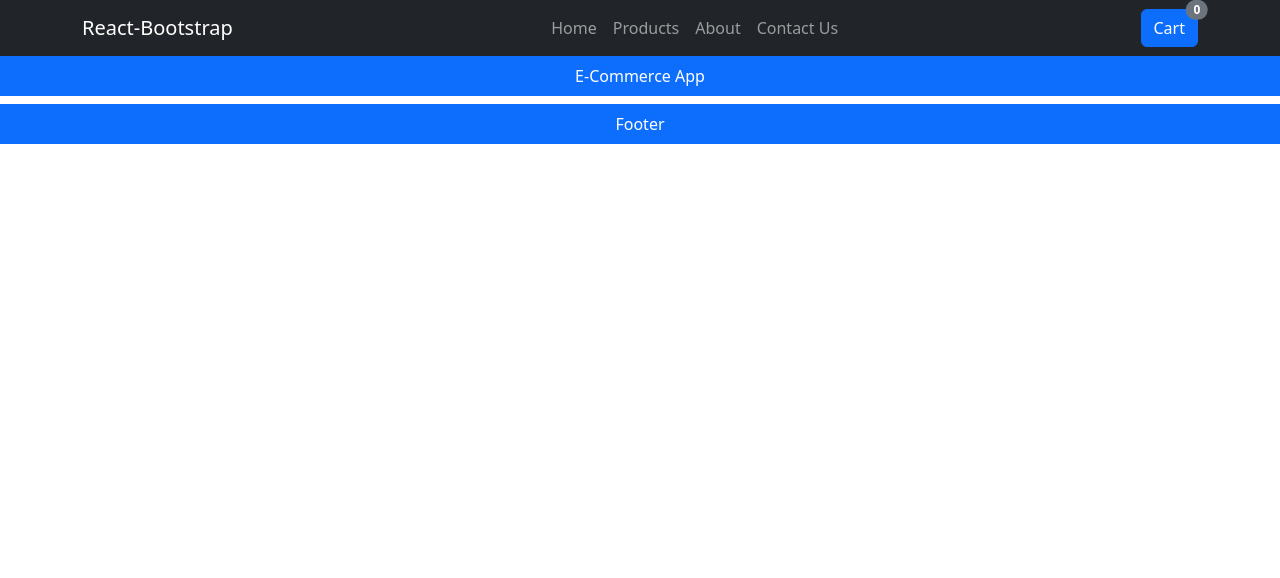
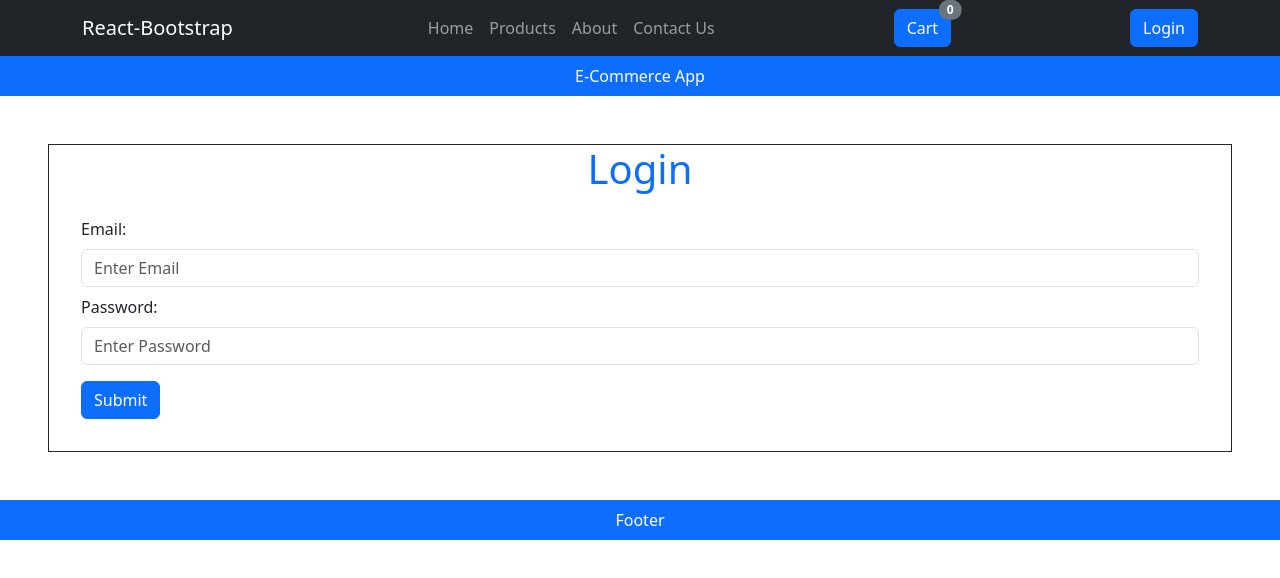
Before and after one commit to Nishant3105/ecommerce-bootstrap, a React (Create React App) app: page /login in a window 1280 px wide. Shown: the top 578 px of the page. Built offline with nearby package versions, Linux system fonts and the light colour scheme.

Commit message:
Adding Login to Ecommerce

```diff
--- a/package.json
+++ b/package.json
@@ -7,6 +7,7 @@
     "@testing-library/react": "^13.4.0",
     "@testing-library/user-event": "^13.5.0",
     "bootstrap": "^5.3.3",
+    "firebase": "^10.12.2",
     "react": "^18.3.1",
     "react-bootstrap": "^2.10.2",
     "react-dom": "^18.3.1",
--- a/src/App.js
+++ b/src/App.js
@@ -6,7 +6,7 @@ import About from './pages/About';
 import RootLayout from './pages/Root';
 import ContactUs from './pages/ContactUs';
 import ProductDetails from './pages/ProductDetails';
-import MagnifyingGlass from './Store/Magnifier';
+import Login from './pages/Login';
 
 function App() {
   return (
@@ -19,8 +19,8 @@ function App() {
         <Route path="/productlist" exact><Products/></Route>
         <Route path="/productlist/:id"><ProductDetails/></Route>
         <Route path="/contactus"><ContactUs/></Route>
+        <Route path="/login"><Login/></Route>
         </Switch>
-        {/* <MagnifyingGlass src="https://th.bing.com/th/id/OIP.tTfbqaFXessaL8hBJguRNwHaJ4?&rs=1&pid=ImgDetMain" zoomLevel={2} /> */}
       </RootLayout>
     </>
   );
--- /dev/null
+++ b/src/Context/AuthContext.js
@@ -0,0 +1,75 @@
+import React, { useState, useEffect } from 'react'
+// import {
+//     createUserWithEmailAndPassword,
+//     signInWithEmailAndPassword,
+//     s
+// } from "firebase/auth";
+// import auth from "../firebase/firebaseConfig";
+
+const AuthContext = React.createContext({
+    isLoggedIn: false,
+    login: () => { },
+    logout: () => { },
+    token: null,
+    email: null
+})
+
+export const AuthContextProvider = (props) => {
+    const [token, setToken] = useState(null)
+    const [email, setEmail] = useState(null)
+
+    useEffect(() => { setToken(localStorage.getItem('token')) }, [])
+
+    const isLoggedIn = !!token
+
+    const loginHandler = async (userCreds) => {
+        // signInWithPassword
+        // signUp
+        try {
+            const response = await fetch('https://identitytoolkit.googleapis.com/v1/accounts:signInWithPassword?key=AIzaSyCf0bMYuIZj1daUMsyGcesOPIdG8iT7jms',
+                {
+                    method: 'POST',
+                    headers: {
+                        'Content-Type': 'application/json'
+                    },
+                    body: JSON.stringify(userCreds)
+                })
+
+            if (!response.ok) {
+                throw new Error('SOmething went wrong')
+            }
+            if (response.ok) {
+                const data = await response.json()
+                const {email,idToken}=data
+                localStorage.setItem('token', idToken)
+                localStorage.setItem('email', email)
+                setToken(idToken)
+                setEmail(email)
+                return true
+            }
+        } catch (error) {
+            console.log('Please check your credentials')
+            return false
+        }
+    }
+    const logoutHandler = () => {
+        localStorage.removeItem('token')
+        localStorage.removeItem('email')
+        setToken(null)
+        setEmail(null)
+    }
+    const contextValues = {
+        isLoggedIn: isLoggedIn,
+        login: loginHandler,
+        logout: logoutHandler,
+        token: token,
+        email: email
+    }
+    return (
+        <AuthContext.Provider value={contextValues}>
+            {props.children}
+        </AuthContext.Provider>
+    )
+}
+
+export default AuthContext
--- a/src/component/MainNavigation.js
+++ b/src/component/MainNavigation.js
@@ -2,17 +2,28 @@ import React,{useContext} from 'react'
 import Container from 'react-bootstrap/Container';
 import Nav from 'react-bootstrap/Nav';
 import Navbar from 'react-bootstrap/Navbar';
+import Button from 'react-bootstrap/Button';
 import CartContext from '../Context/CartContext';
-import { Link } from 'react-router-dom';
+import { Link, useHistory } from 'react-router-dom';
+import AuthContext from '../Context/AuthContext';
 
 
 const MainNavigation = (props) => {
+    const authCtx=useContext(AuthContext)
+    const {isLoggedIn}=authCtx
     const cartCtx=useContext(CartContext)
     const noOfCartItems=cartCtx.cartItems.length
+
+    const history=useHistory()
+
+    const loginHandler=()=>{
+        history.push('/login')
+    }
     return (
         <Navbar expand="sm" bg="dark" data-bs-theme="dark">
             <Container>
-                <Navbar.Brand>React-Bootstrap</Navbar.Brand>
+                {!authCtx.email && <Navbar.Brand>React-Bootstrap</Navbar.Brand>}
+                {authCtx.email && <Navbar.Brand>Hi! {authCtx.email.split("@")[0]}</Navbar.Brand>}
                 <Nav className="justify-content-center" defaultActiveKey="/home" as="ul">
                     <Nav.Item as="li">
                         <Nav.Link as={Link} to="/home">Home</Nav.Link>
@@ -30,6 +41,12 @@ const MainNavigation = (props) => {
                 <button type="button" className="btn btn-primary position-relative" onClick={props.onClick}>
                     Cart <span className="position-absolute top-0 start-100 translate-middle badge rounded-pill text-bg-secondary">{noOfCartItems} <span className="visually-hidden">unread messages</span></span>
                 </button>
+                {!isLoggedIn && <Button variant="primary" className='ms-2' onClick={loginHandler}>
+                    Login
+                </Button>}
+                {isLoggedIn && <Button variant="primary" className='ms-2' onClick={()=>authCtx.logout()}>
+                    Logout
+                </Button>}
             </Container>
         </Navbar>
     )
--- /dev/null
+++ b/src/firebase/firebaseConfig.js
@@ -0,0 +1,17 @@
+import { initializeApp } from "firebase/app";
+import { getAuth } from "firebase/auth";
+
+const firebaseConfig = {
+  apiKey: "AIzaSyApYlp_lGD4OW6B5Pp7YbxIlaCDQZv7ZnM",
+  authDomain: "ecommerce-a77af.firebaseapp.com",
+  projectId: "ecommerce-a77af",
+  storageBucket: "ecommerce-a77af.appspot.com",
+  messagingSenderId: "186320757794",
+  appId: "1:186320757794:web:5f31e1748a98c373a8567b"
+};
+
+
+const app = initializeApp(firebaseConfig);
+const auth = getAuth(app);
+
+export default auth;
--- a/src/index.js
+++ b/src/index.js
@@ -9,9 +9,11 @@ import { BrowserRouter } from 'react-router-dom';
 
 import '../node_modules/react-bootstrap/dist/react-bootstrap'
 import '../node_modules/bootstrap/dist/css/bootstrap.css'
+import { AuthContextProvider } from './Context/AuthContext';
 
 const root = ReactDOM.createRoot(document.getElementById('root'));
 root.render(
+  <AuthContextProvider>
     <CartContextProvider>
       <BrowserRouter>
         <React.StrictMode>
@@ -19,6 +21,7 @@ root.render(
         </React.StrictMode>
       </BrowserRouter>
     </CartContextProvider>
+  </AuthContextProvider>
 );
 
 // If you want to start measuring performance in your app, pass a function
--- /dev/null
+++ b/src/pages/Login.js
@@ -0,0 +1,46 @@
+import React, { useContext, useRef } from 'react'
+import Button from 'react-bootstrap/Button';
+import Form from 'react-bootstrap/Form';
+import AuthContext from '../Context/AuthContext';
+import {useHistory} from 'react-router-dom'
+
+const Login = () => {
+    const authCtx=useContext(AuthContext)
+    const emailRef=useRef()
+    const passwordRef=useRef()
+    const history=useHistory()
+
+    const submitHandler = (e) => {
+        e.preventDefault()
+        const enteredEmail = emailRef.current.value
+        const enteredPassword = passwordRef.current.value
+        const formData = {
+            email:enteredEmail,
+            password:enteredPassword,
+            returnSecureToken: true
+        }
+        if(authCtx.login(formData)){
+            history.replace('/productlist')
+        }
+    }
+    return (
+        <div className=' border border-dark m-5'>
+            <h1 className="text-primary text-center">Login</h1>
+            <Form className='m-4'>
+                <Form.Group className='m-2'>
+                    <Form.Label>Email:</Form.Label>
+                    <Form.Control type="email" placeholder="Enter Email" ref={emailRef}></Form.Control>
+                </Form.Group>
+                <Form.Group className='m-2'>
+                    <Form.Label>Password:</Form.Label>
+                    <Form.Control type="password" placeholder="Enter Password" ref={passwordRef}></Form.Control>
+                </Form.Group>
+                <Button variant="primary" type="submit" className='m-2' onClick={submitHandler}>
+                    Submit
+                </Button>
+            </Form>
+        </div>
+    )
+}
+
+export default Login
```
Also changed, not shown: 1 other file (tests, documents, lock files or other folders). Lines whose indentation alone changed are shown as unchanged.
